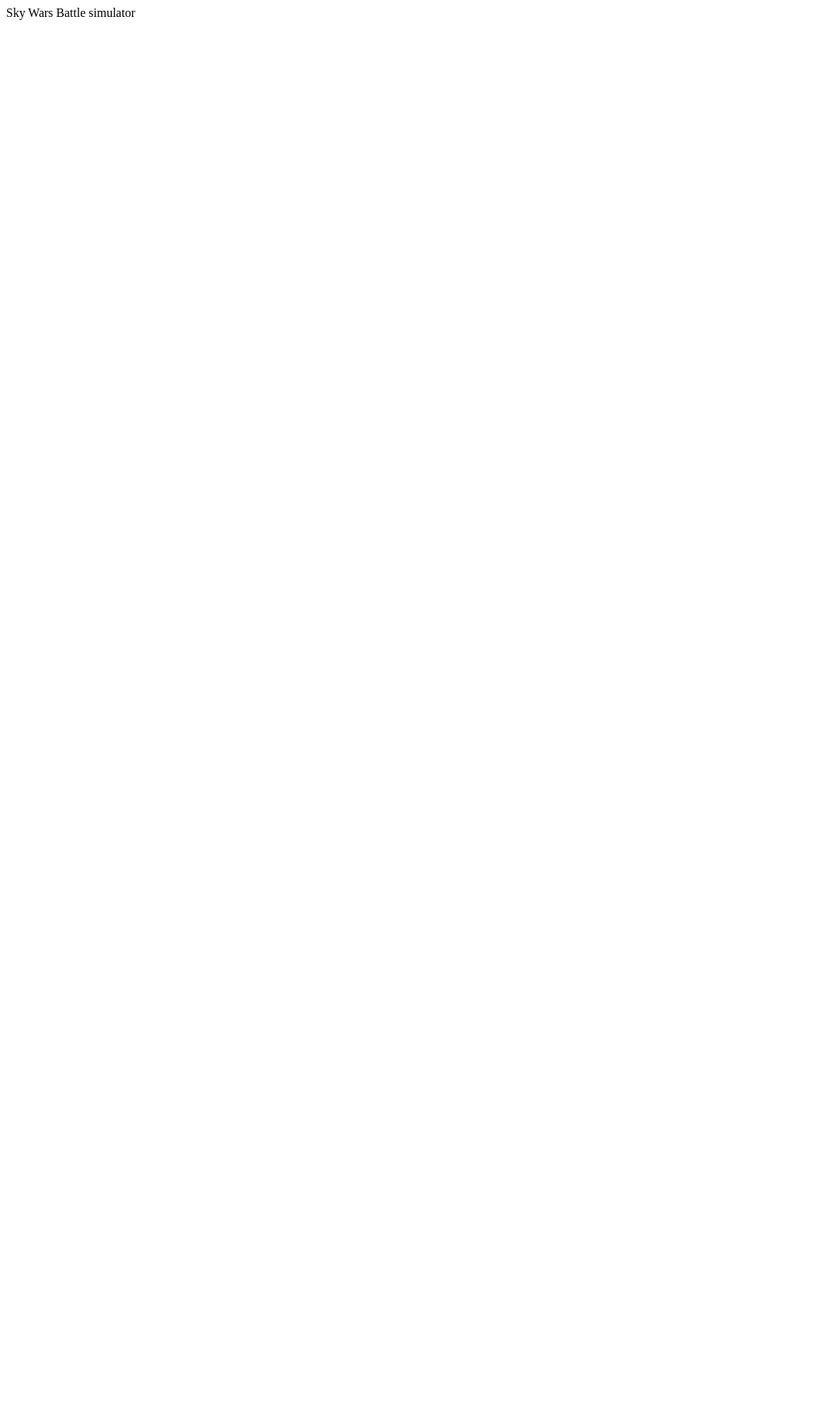
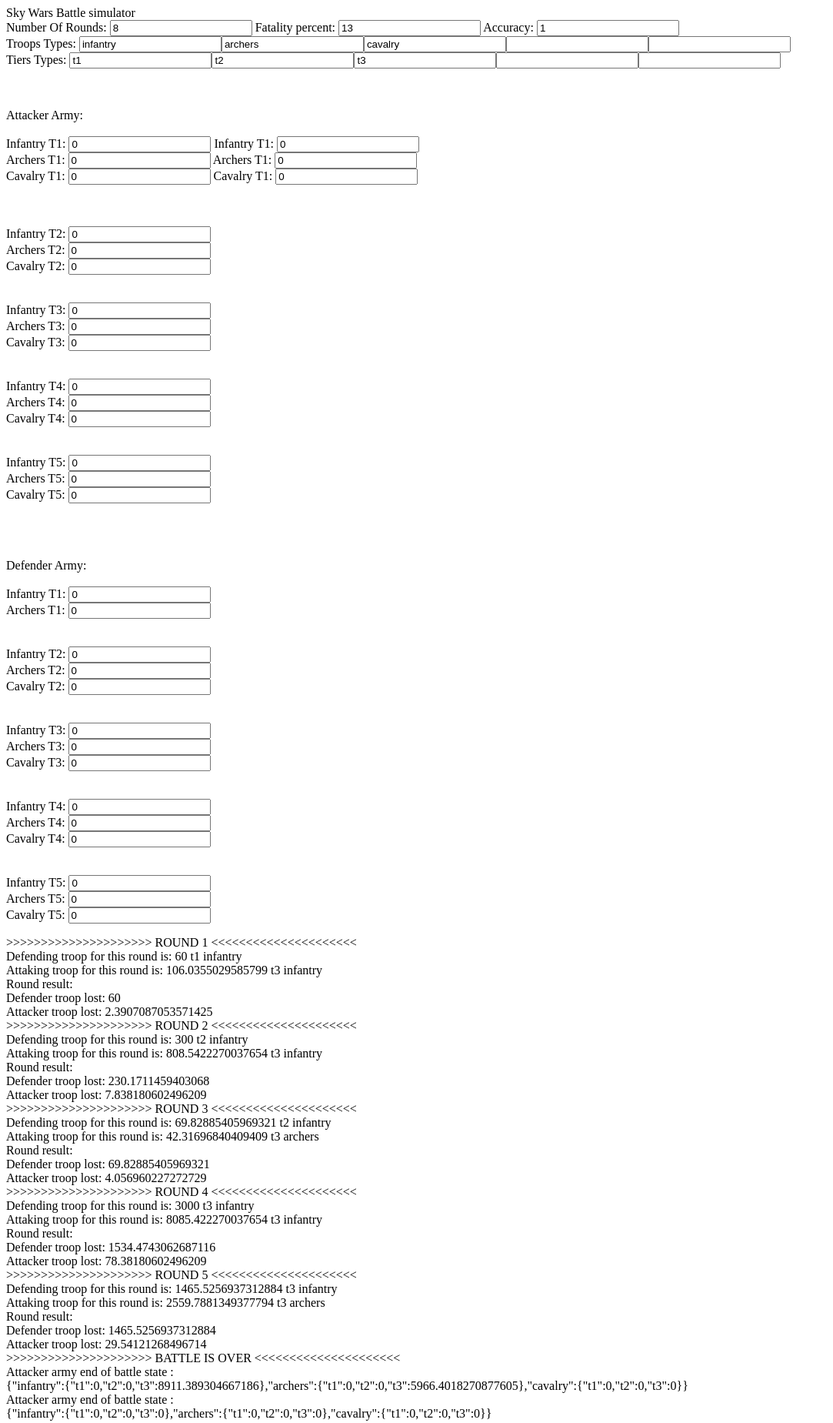
Before and after one commit to eyalyaniv/battleSimulator, a plain HTML site: page index.html in a window 1280 px wide. Shown: the whole page at 77% size, without its empty margins (0-1083 px from the left). Before the commit the page ends 800 px from the top, so only its background shows below. Drawn offline with Linux system fonts and the light colour scheme.

Commit message:
Added form UI and override console.log

```diff
--- a/index.html
+++ b/index.html
@@ -4,6 +4,75 @@
     <script type="text/javascript" src="sim.js"></script>
   </head>
   <body bgcolor=white>
-    <div id="div1">Sky Wars Battle simulator</div>
+  	<div id="div1">Sky Wars Battle simulator</div>
+
+    <form id="globalvars">
+  		Number Of Rounds: <input type="text" name="numOfRounds" value="8"/>
+  		Fatality percent: <input type="text" name="fatalityPercent" value="13"/>
+  		Accuracy: <input type="text" name="accuracy" value="1"/><br>
+  		Troops Types: <input type="text" name="troop1" value="infantry"/><input type="text" name="troop2" value="archers"/><input type="text" name="troop3" value="cavalry"/><input type="text" name="troop4" value=""/><input type="text" name="troop5" value=""/><br>
+  		Tiers Types: <input type="text" name="t1" value="t1"/><input type="text" name="t2" value="t2"/><input type="text" name="t3" value="t3"/><input type="text" name="t4" value=""/><input type="text" name="t5" value=""/><br><br><br>
+	</form>
+	<form id="armies">
+    	<div>Attacker Army:</div>
+      <br>
+      Infantry T1: <input type="text" name="attInfantryT1" value="0"/>                    Infantry T1: <input type="text" name="defInfantryT1" value="0"/><br>
+      Archers T1: <input type="text" name="attArchersT1" value="0"/>                      Archers T1: <input type="text" name="defArchersT1" value="0"/><br>
+      Cavalry T1: <input type="text" name="attCavalryT1" value="0"/>                      Cavalry T1: <input type="text" name="defCavalryT1" value="0"/><br><br>
+      <br>
+      <br>
+      Infantry T2: <input type="text" name="attInfantryT2" value="0"/><br>
+      Archers T2: <input type="text" name="attArchersT2" value="0"/><br>
+      Cavalry T2: <input type="text" name="attCavalryT2" value="0"/><br>
+      <br>
+      <br>
+      Infantry T3: <input type="text" name="attInfantryT3" value="0"/><br>
+      Archers T3: <input type="text" name="attArchersT3" value="0"/><br>
+      Cavalry T3: <input type="text" name="attCavalryT3" value="0"/><br>
+      <br>
+      <br>
+      Infantry T4: <input type="text" name="attInfantryT4" value="0"/><br>
+      Archers T4: <input type="text" name="attArchersT4" value="0"/><br>
+      Cavalry T4: <input type="text" name="attCavalryT4" value="0"/><br>
+      <br>
+      <br>
+      Infantry T5: <input type="text" name="attInfantryT5" value="0"/><br>
+      Archers T5: <input type="text" name="attArchersT5" value="0"/><br>
+      Cavalry T5: <input type="text" name="attCavalryT5" value="0"/><br>
+      <br>
+      <br>
+      <br>
+      <br>
+      <div>Defender Army:</div>
+      <br>
+      Infantry T1: <input type="text" name="defInfantryT1" value="0"/><br>
+      Archers T1: <input type="text" name="defArchersT1" value="0"/><br>
+
+      <br>
+      <br>
+      Infantry T2: <input type="text" name="defInfantryT2" value="0"/><br>
+      Archers T2: <input type="text" name="defArchersT2" value="0"/><br>
+      Cavalry T2: <input type="text" name="defCavalryT2" value="0"/><br>
+      <br>
+      <br>
+      Infantry T3: <input type="text" name="defInfantryT3" value="0"/><br>
+      Archers T3: <input type="text" name="defArchersT3" value="0"/><br>
+      Cavalry T3: <input type="text" name="defCavalryT3" value="0"/><br>
+      <br>
+      <br>
+      Infantry T4: <input type="text" name="defInfantryT4" value="0"/><br>
+      Archers T4: <input type="text" name="defArchersT4" value="0"/><br>
+      Cavalry T4: <input type="text" name="defCavalryT4" value="0"/><br>
+      <br>
+      <br>
+      Infantry T5: <input type="text" name="defInfantryT5" value="0"/><br>
+      Archers T5: <input type="text" name="defArchersT5" value="0"/><br>
+      Cavalry T5: <input type="text" name="defCavalryT5" value="0"/><br>
+
+	</form>
+
+	<div id="log"></div>
+
+
   </body>
 </html>
--- a/sim.js
+++ b/sim.js
@@ -1,7 +1,30 @@
+window.onload = function(){ // Wait for DOM to load
+	var console = {};
+	console.log = function(){ //Override native console.log and print to div in DOM
+		if (!console) {
+	        console = {};
+	    }
+	    var old = console.log;
+
+	    console.log = function (message) {
+	    	var logger = document.getElementById('log');
+	        if (typeof message == 'object') {
+	            logger.innerHTML += (JSON && JSON.stringify ? JSON.stringify(message) : String(message)) + '<br />';
+	        } else {
+	            logger.innerHTML += message + '<br />';
+	        }
+	    }
+	};
+
 	// --------------------------------- Start Flow Conditions--------------------------------------
 
-
 	(function main(){
+	    var x = document.getElementById("globalvars");
+	    var text = "";
+	    var i;
+	    for (i = 0; i < x.length ;i++) {
+	        text += x.elements[i].value + "<br>";
+	    }
 
 		this.numOfRounds = 8;
 		this.roundCount = 1;
@@ -28,6 +51,9 @@
 		this.battleLog = {};
 		this.endOfBattleAttArmyState = JSON.parse(JSON.stringify(attArmy));
 		this.endOfBattleDefArmyState = JSON.parse(JSON.stringify(defArmy));
+
+		makeJSON();
+
 		setUpRound();
 
 	})();
@@ -318,7 +344,27 @@
 		if((calcArmySum(endOfBattleDefArmyState) === 0) && (calcArmySum(endOfBattleAttArmyState) === 0)){
 			console.log('Both Armys are gone!');
 		}
+	};
 
+	function makeJSON(){
+	    var arr = [{}];
+	    var inputs;
+	    var jsonString;
 
+	    var forms = document.forms;
+	    for(var i=0; i<forms.length; i++){
 
+	        if(typeof(arr[0][forms[i].id]) == 'undefined'){
+	          arr[0][forms[i].id] = [];
+	        }
+
+	        for(var ii=0; ii<forms[i].elements.length; ii++){
+	          arr[0][forms[i].id].push(forms[i].elements[ii].value)
+	        }
+
+	    }
+
+	    jsonString = JSON.stringify(arr);
+	    console.log(jsonString);
 	};
+};
```
Lines whose indentation alone changed are shown as unchanged.
